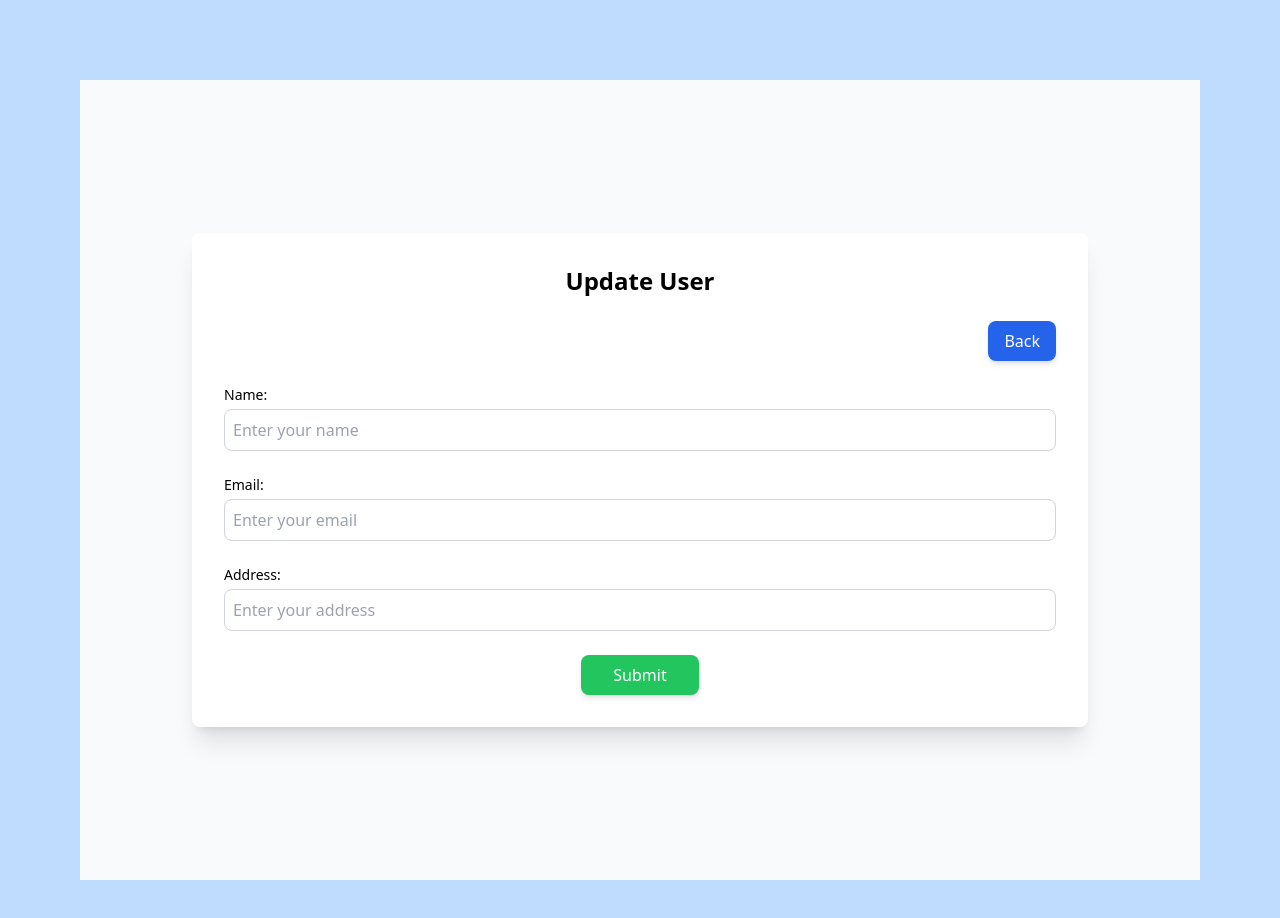
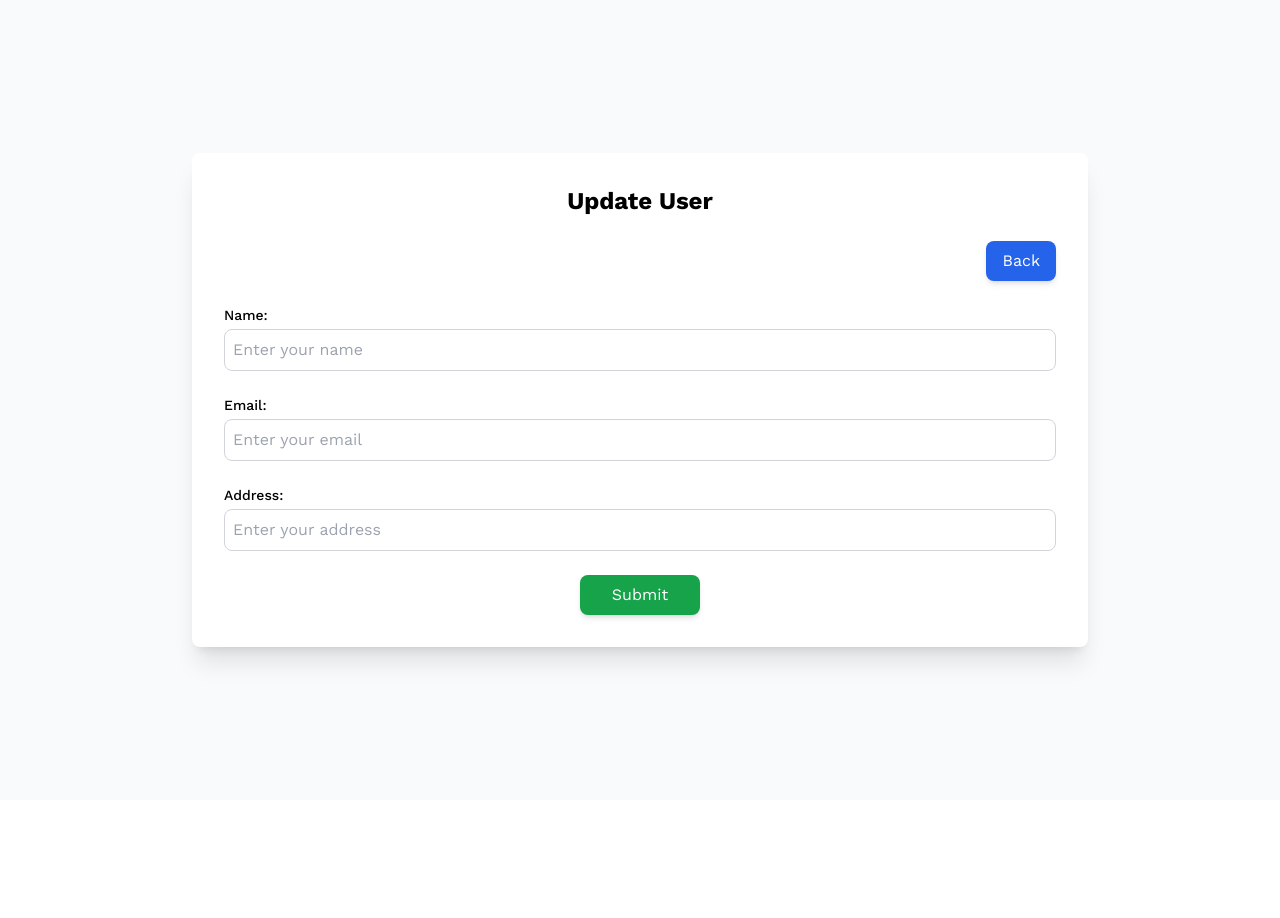
Before and after one commit to AdieDev0/CRUD-OPERATION-MERN-Stack, a React (Vite) app in the folder frontend/: page /update-user/1 in a window 1280 px wide. Shown: the top 918 px of the page. After the commit the page ends 800 px from the top, so only its background shows below. Built offline with nearby package versions, Linux system fonts and the light colour scheme; no server answers.

Commit message:
Updated font

```diff
--- a/frontend/src/App.jsx
+++ b/frontend/src/App.jsx
@@ -7,11 +7,12 @@ import UpdateUser from "./Components/UpdateUser";
 const App = () => {
   return (
     <Router>
-      <div className="min-w-full min-h-screen bg-blue-200 p-5 md:p-10 lg:p-20">
+      <div>
         <Routes>
           <Route path="/" element={<User />} />
           <Route path="/add-user" element={<AddUser />} />
-          <Route path="/update-user/:id" element={<UpdateUser />} /> {/* Updated */}
+          <Route path="/update-user/:id" element={<UpdateUser />} />{" "}
+          {/* Updated */}
         </Routes>
       </div>
     </Router>
--- a/frontend/src/Components/UpdateUser.jsx
+++ b/frontend/src/Components/UpdateUser.jsx
@@ -71,7 +71,7 @@ const UpdateUser = () => {
     <div className="p-4 sm:p-6 md:p-8 lg:p-10 bg-gray-50 min-h-screen flex items-center justify-center">
       <div className="w-full max-w-4xl mx-auto bg-white rounded-lg shadow-xl p-8">
         {/* Header */}
-        <h1 className="text-2xl font-bold text-center mb-6">
+        <h1 className="text-2xl font-bold text-center mb-6 font-Work-Sans">
           {fetching ? "Loading..." : "Update User"}
         </h1>
 
@@ -83,7 +83,7 @@ const UpdateUser = () => {
               <Link to="/">
                 <button
                   type="button"
-                  className="bg-blue-600 hover:bg-blue-500 text-white px-4 py-2 rounded-lg shadow-md transition duration-300"
+                  className="bg-blue-600 hover:bg-blue-500 text-white font-Work-Sans px-4 py-2 rounded-lg shadow-md transition duration-300"
                 >
                   Back
                 </button>
@@ -92,7 +92,10 @@ const UpdateUser = () => {
 
             {/* Name Field */}
             <div className="flex flex-col">
-              <label htmlFor="name" className="font-medium text-sm mb-1">
+              <label
+                htmlFor="name"
+                className="font-medium text-sm mb-1 font-Work-Sans"
+              >
                 Name:
               </label>
               <input
@@ -103,13 +106,16 @@ const UpdateUser = () => {
                 onChange={inputHandler}
                 placeholder="Enter your name"
                 required
-                className="border border-gray-300 rounded-lg p-2 focus:outline-none focus:border-blue-400 focus:ring focus:ring-blue-200"
+                className=" font-Work-Sans border border-gray-300 rounded-lg p-2 focus:outline-none focus:border-blue-400 focus:ring focus:ring-blue-200"
               />
             </div>
 
             {/* Email Field */}
             <div className="flex flex-col">
-              <label htmlFor="email" className="font-medium text-sm mb-1">
+              <label
+                htmlFor="email"
+                className="font-medium text-sm mb-1 font-Work-Sans"
+              >
                 Email:
               </label>
               <input
@@ -120,13 +126,13 @@ const UpdateUser = () => {
                 onChange={inputHandler}
                 placeholder="Enter your email"
                 required
-                className="border border-gray-300 rounded-lg p-2 focus:outline-none focus:border-blue-400 focus:ring focus:ring-blue-200"
+                className="font-Work-Sans border border-gray-300 rounded-lg p-2 focus:outline-none focus:border-blue-400 focus:ring focus:ring-blue-200"
               />
             </div>
 
             {/* Address Field */}
             <div className="flex flex-col">
-              <label htmlFor="address" className="font-medium text-sm mb-1">
+              <label htmlFor="address" className="font-medium text-sm mb-1 font-Work-Sans">
                 Address:
               </label>
               <input
@@ -137,7 +143,7 @@ const UpdateUser = () => {
                 onChange={inputHandler}
                 placeholder="Enter your address"
                 required
-                className="border border-gray-300 rounded-lg p-2 focus:outline-none focus:border-blue-400 focus:ring focus:ring-blue-200"
+                className="font-Work-Sans border border-gray-300 rounded-lg p-2 focus:outline-none focus:border-blue-400 focus:ring focus:ring-blue-200"
               />
             </div>
 
@@ -147,8 +153,8 @@ const UpdateUser = () => {
                 type="submit"
                 disabled={loading}
                 className={`${
-                  loading ? "bg-green-400" : "bg-green-500 hover:bg-green-400"
-                } text-white px-8 py-2 rounded-lg shadow-md transition duration-300`}
+                  loading ? "bg-green-400" : "bg-green-600 hover:bg-green-500"
+                } text-white px-8 py-2 rounded-lg shadow-md transition duration-300 font-Work-Sans`}
               >
                 {loading ? "Updating..." : "Submit"}
               </button>
```
